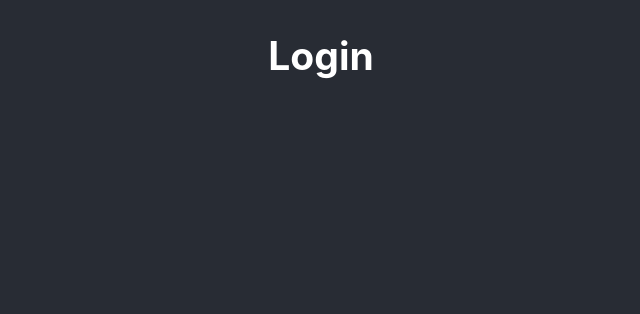
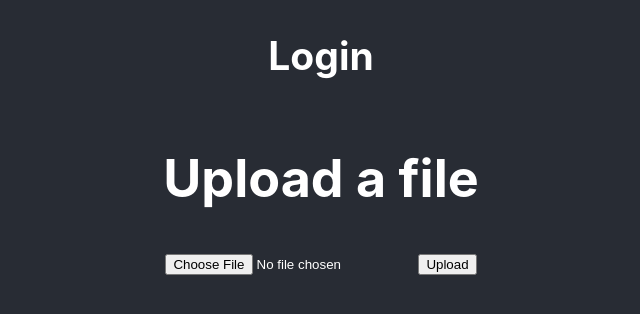
Before and after one commit to SP23-CSCE482/team_hunnid_app, a React (Create React App) app: page /login in a window 1280 px wide. Shown: the top 314 px of the page, without its empty margins (319-959 px from the left). Built offline with nearby package versions, Linux system fonts and the light colour scheme.

Commit message:
intial file upload component created

```diff
--- a/package.json
+++ b/package.json
@@ -8,10 +8,11 @@
     "@testing-library/jest-dom": "^5.16.5",
     "@testing-library/react": "^13.4.0",
     "@testing-library/user-event": "^13.5.0",
+    "axios": "^1.3.2",
     "react": "^18.2.0",
     "react-dom": "^18.2.0",
     "react-router-dom": "^6.8.1",
-    "react-scripts": "5.0.1",
+    "react-scripts": "^5.0.1",
     "web-vitals": "^2.1.4"
   },
   "scripts": {
--- a/src/Login.js
+++ b/src/Login.js
@@ -1,9 +1,11 @@
 import './Login.css'
+import FileUpload from './component/Upload.js';
 const Login = () =>{
     return (
         <div className='Login-background'>
             <div className='Login-header'>
                 <h2>Login</h2>
+                <FileUpload />
             </div>
         </div>
     )
--- /dev/null
+++ b/src/component/Upload.js
@@ -0,0 +1,17 @@
+import React from 'react';
+
+function FileUpload() {
+    const handleUpload =() => {
+    alert("File uploaded")
+    };
+    return (
+      <div className="App">
+          <form onSubmit={handleUpload}>
+            <h1>Upload a file</h1>
+            <input type="file" />
+            <button type="submit">Upload</button>
+          </form>
+      </div>
+    );
+  }
+export default FileUpload;
```
Also changed, not shown: 1 other file (tests, documents, lock files or other folders).
